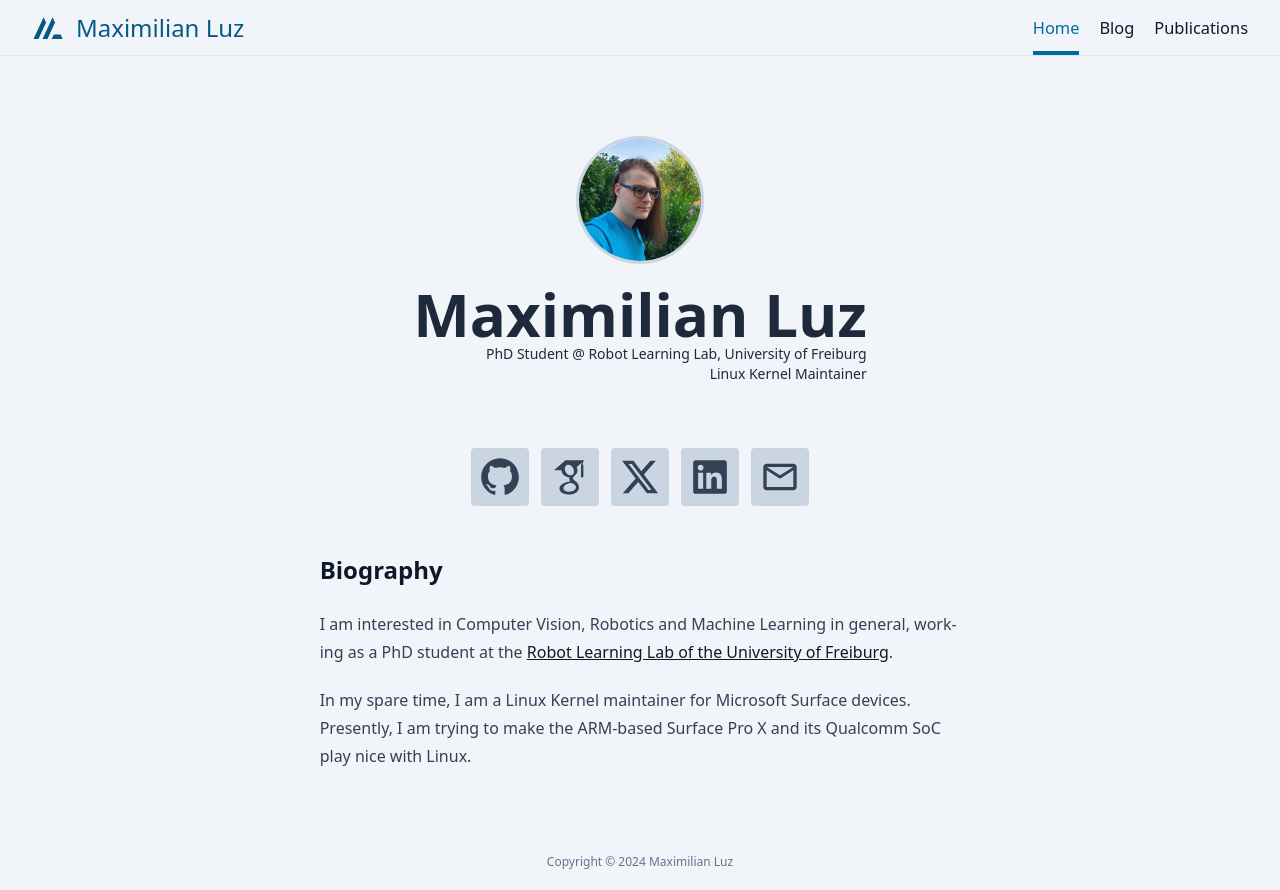
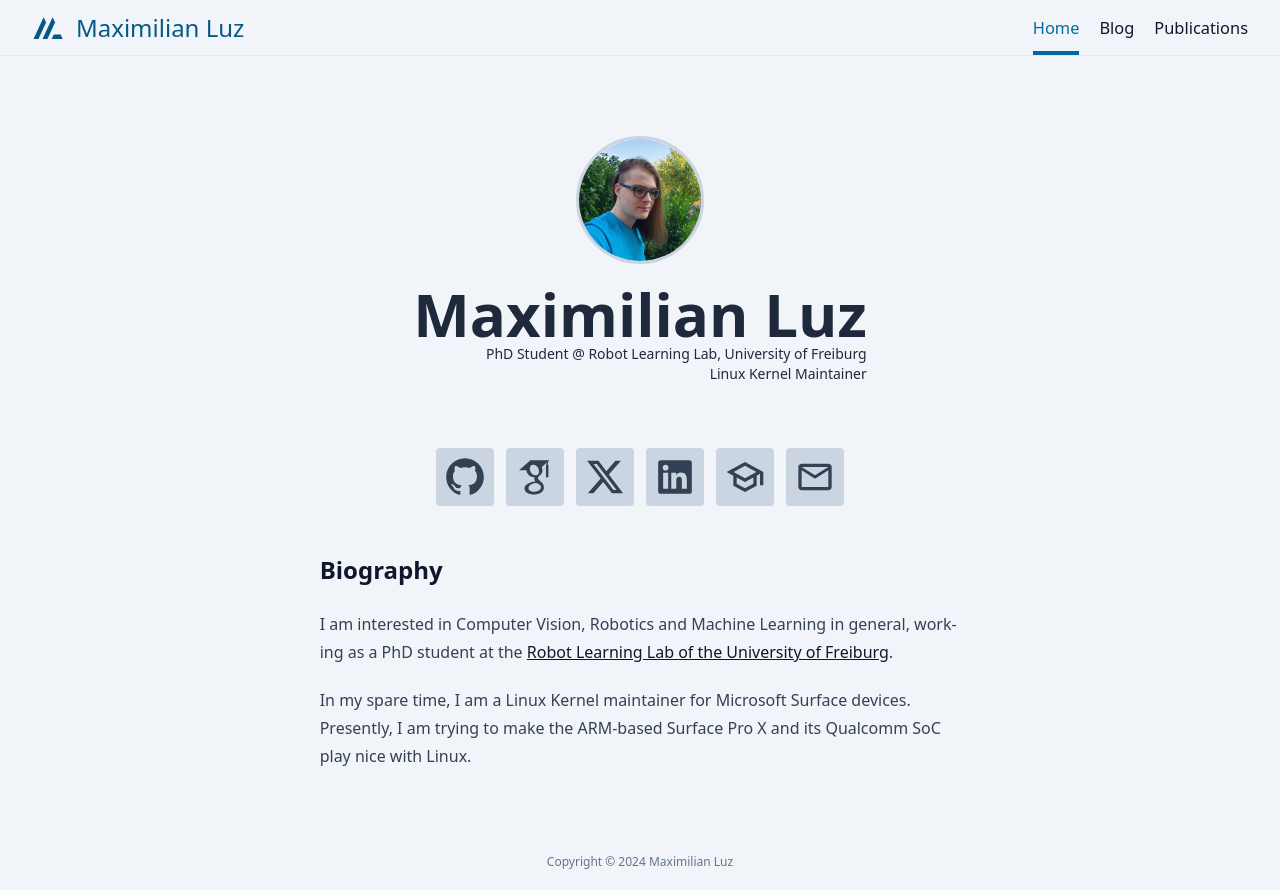
Before and after one commit to qzed/qzed.github.io, a Next.js app: page / in a window 1280 px wide. Built offline with nearby package versions, Linux system fonts and the light colour scheme.

Commit message:
data/links: Add lab website to social links

```diff
--- a/data/links/socials.tsx
+++ b/data/links/socials.tsx
@@ -23,6 +23,11 @@ const socials = [
         icon: icons.LinkedIn,
     },
     {
+        title: "Lab Website",
+        link: "https://rl.uni-freiburg.de/people/luz",
+        icon: icons.School,
+    },
+    {
         title: "E-Mail",
         link: "bWFpbHRvOk1heGltaWxpYW4lMjBMdXo8bUBteG5sdXouaW8",
         icon: icons.Email,
--- a/src/components/icons.tsx
+++ b/src/components/icons.tsx
@@ -120,6 +120,14 @@ export function GitLab(props: Properties) {
     )
 }
 
+export function School(props: Properties) {
+    return (
+        <svg viewBox="0 -960 960 960" fill="currentColor" className={props?.className}>
+            <path d="M480-120 200-272v-240L40-600l440-240 440 240v320h-80v-276l-80 44v240L480-120Zm0-332 274-148-274-148-274 148 274 148Zm0 241 200-108v-151L480-360 280-470v151l200 108Zm0-241Zm0 90Zm0 0Z" />
+        </svg>
+    )
+}
+
 
 export function Home(props: Properties) {
     return (
@@ -164,7 +172,7 @@ export function EditDocument(props: Properties) {
 export function Code(props: Properties) {
     return (
         <svg viewBox="0 -960 960 960" fill="currentColor" className={props?.className}>
-            <path d="m193-479 155 155q11 11 11 28t-11 28q-11 11-28 11t-28-11L108-452q-6-6-8.5-13T97-480q0-8 2.5-15t8.5-13l184-184q12-12 28.5-12t28.5 12q12 12 12 28.5T349-635L193-479Zm574-2L612-636q-11-11-11-28t11-28q11-11 28-11t28 11l184 184q6 6 8.5 13t2.5 15q0 8-2.5 15t-8.5 13L668-268q-12 12-28 11.5T612-269q-12-12-12-28.5t12-28.5l155-155Z"/>
+            <path d="m193-479 155 155q11 11 11 28t-11 28q-11 11-28 11t-28-11L108-452q-6-6-8.5-13T97-480q0-8 2.5-15t8.5-13l184-184q12-12 28.5-12t28.5 12q12 12 12 28.5T349-635L193-479Zm574-2L612-636q-11-11-11-28t11-28q11-11 28-11t28 11l184 184q6 6 8.5 13t2.5 15q0 8-2.5 15t-8.5 13L668-268q-12 12-28 11.5T612-269q-12-12-12-28.5t12-28.5l155-155Z" />
         </svg>
     )
 }
@@ -172,7 +180,7 @@ export function Code(props: Properties) {
 export function Terminal(props: Properties) {
     return (
         <svg viewBox="0 -960 960 960" fill="currentColor" className={props?.className}>
-            <path d="M160-160q-33 0-56.5-23.5T80-240v-480q0-33 23.5-56.5T160-800h640q33 0 56.5 23.5T880-720v480q0 33-23.5 56.5T800-160H160Zm0-80h640v-400H160v400Zm187-200-76-76q-12-12-11.5-28t12.5-28q12-11 28-11.5t28 11.5l104 104q12 12 12 28t-12 28L328-308q-11 11-27.5 11.5T272-308q-11-11-11-28t11-28l75-76Zm173 160q-17 0-28.5-11.5T480-320q0-17 11.5-28.5T520-360h160q17 0 28.5 11.5T720-320q0 17-11.5 28.5T680-280H520Z"/>
+            <path d="M160-160q-33 0-56.5-23.5T80-240v-480q0-33 23.5-56.5T160-800h640q33 0 56.5 23.5T880-720v480q0 33-23.5 56.5T800-160H160Zm0-80h640v-400H160v400Zm187-200-76-76q-12-12-11.5-28t12.5-28q12-11 28-11.5t28 11.5l104 104q12 12 12 28t-12 28L328-308q-11 11-27.5 11.5T272-308q-11-11-11-28t11-28l75-76Zm173 160q-17 0-28.5-11.5T480-320q0-17 11.5-28.5T520-360h160q17 0 28.5 11.5T720-320q0 17-11.5 28.5T680-280H520Z" />
         </svg>
     )
 }
@@ -180,7 +188,7 @@ export function Terminal(props: Properties) {
 export function Draft(props: Properties) {
     return (
         <svg viewBox="0 -960 960 960" fill="currentColor" className={props?.className}>
-            <path d="M240-80q-33 0-56.5-23.5T160-160v-640q0-33 23.5-56.5T240-880h320l240 240v480q0 33-23.5 56.5T720-80H240Zm280-520v-200H240v640h480v-440H520ZM240-800v200-200 640-640Z"/>
+            <path d="M240-80q-33 0-56.5-23.5T160-160v-640q0-33 23.5-56.5T240-880h320l240 240v480q0 33-23.5 56.5T720-80H240Zm280-520v-200H240v640h480v-440H520ZM240-800v200-200 640-640Z" />
         </svg>
     )
 }
@@ -188,7 +196,7 @@ export function Draft(props: Properties) {
 export function Description(props: Properties) {
     return (
         <svg viewBox="0 -960 960 960" fill="currentColor" className={props?.className}>
-            <path d="M320-240h320v-80H320v80Zm0-160h320v-80H320v80ZM240-80q-33 0-56.5-23.5T160-160v-640q0-33 23.5-56.5T240-880h320l240 240v480q0 33-23.5 56.5T720-80H240Zm280-520v-200H240v640h480v-440H520ZM240-800v200-200 640-640Z"/>
+            <path d="M320-240h320v-80H320v80Zm0-160h320v-80H320v80ZM240-80q-33 0-56.5-23.5T160-160v-640q0-33 23.5-56.5T240-880h320l240 240v480q0 33-23.5 56.5T720-80H240Zm280-520v-200H240v640h480v-440H520ZM240-800v200-200 640-640Z" />
         </svg>
     )
 }
@@ -196,7 +204,7 @@ export function Description(props: Properties) {
 export function Language(props: Properties) {
     return (
         <svg viewBox="0 -960 960 960" fill="currentColor" className={props?.className}>
-            <path d="M480-80q-82 0-155-31.5t-127.5-86Q143-252 111.5-325T80-480q0-83 31.5-155.5t86-127Q252-817 325-848.5T480-880q83 0 155.5 31.5t127 86q54.5 54.5 86 127T880-480q0 82-31.5 155t-86 127.5q-54.5 54.5-127 86T480-80Zm0-82q26-36 45-75t31-83H404q12 44 31 83t45 75Zm-104-16q-18-33-31.5-68.5T322-320H204q29 50 72.5 87t99.5 55Zm208 0q56-18 99.5-55t72.5-87H638q-9 38-22.5 73.5T584-178ZM170-400h136q-3-20-4.5-39.5T300-480q0-21 1.5-40.5T306-560H170q-5 20-7.5 39.5T160-480q0 21 2.5 40.5T170-400Zm216 0h188q3-20 4.5-39.5T580-480q0-21-1.5-40.5T574-560H386q-3 20-4.5 39.5T380-480q0 21 1.5 40.5T386-400Zm268 0h136q5-20 7.5-39.5T800-480q0-21-2.5-40.5T790-560H654q3 20 4.5 39.5T660-480q0 21-1.5 40.5T654-400Zm-16-240h118q-29-50-72.5-87T584-782q18 33 31.5 68.5T638-640Zm-234 0h152q-12-44-31-83t-45-75q-26 36-45 75t-31 83Zm-200 0h118q9-38 22.5-73.5T376-782q-56 18-99.5 55T204-640Z"/>
+            <path d="M480-80q-82 0-155-31.5t-127.5-86Q143-252 111.5-325T80-480q0-83 31.5-155.5t86-127Q252-817 325-848.5T480-880q83 0 155.5 31.5t127 86q54.5 54.5 86 127T880-480q0 82-31.5 155t-86 127.5q-54.5 54.5-127 86T480-80Zm0-82q26-36 45-75t31-83H404q12 44 31 83t45 75Zm-104-16q-18-33-31.5-68.5T322-320H204q29 50 72.5 87t99.5 55Zm208 0q56-18 99.5-55t72.5-87H638q-9 38-22.5 73.5T584-178ZM170-400h136q-3-20-4.5-39.5T300-480q0-21 1.5-40.5T306-560H170q-5 20-7.5 39.5T160-480q0 21 2.5 40.5T170-400Zm216 0h188q3-20 4.5-39.5T580-480q0-21-1.5-40.5T574-560H386q-3 20-4.5 39.5T380-480q0 21 1.5 40.5T386-400Zm268 0h136q5-20 7.5-39.5T800-480q0-21-2.5-40.5T790-560H654q3 20 4.5 39.5T660-480q0 21-1.5 40.5T654-400Zm-16-240h118q-29-50-72.5-87T584-782q18 33 31.5 68.5T638-640Zm-234 0h152q-12-44-31-83t-45-75q-26 36-45 75t-31 83Zm-200 0h118q9-38 22.5-73.5T376-782q-56 18-99.5 55T204-640Z" />
         </svg>
     )
 }
@@ -204,7 +212,7 @@ export function Language(props: Properties) {
 export function Public(props: Properties) {
     return (
         <svg viewBox="0 -960 960 960" fill="currentColor" className={props?.className}>
-            <path d="M480-80q-83 0-156-31.5T197-197q-54-54-85.5-127T80-480q0-83 31.5-156T197-763q54-54 127-85.5T480-880q83 0 156 31.5T763-763q54 54 85.5 127T880-480q0 83-31.5 156T763-197q-54 54-127 85.5T480-80Zm-40-82v-78q-33 0-56.5-23.5T360-320v-40L168-552q-3 18-5.5 36t-2.5 36q0 121 79.5 212T440-162Zm276-102q20-22 36-47.5t26.5-53q10.5-27.5 16-56.5t5.5-59q0-98-54.5-179T600-776v16q0 33-23.5 56.5T520-680h-80v80q0 17-11.5 28.5T400-560h-80v80h240q17 0 28.5 11.5T600-440v120h40q26 0 47 15.5t29 40.5Z"/>
+            <path d="M480-80q-83 0-156-31.5T197-197q-54-54-85.5-127T80-480q0-83 31.5-156T197-763q54-54 127-85.5T480-880q83 0 156 31.5T763-763q54 54 85.5 127T880-480q0 83-31.5 156T763-197q-54 54-127 85.5T480-80Zm-40-82v-78q-33 0-56.5-23.5T360-320v-40L168-552q-3 18-5.5 36t-2.5 36q0 121 79.5 212T440-162Zm276-102q20-22 36-47.5t26.5-53q10.5-27.5 16-56.5t5.5-59q0-98-54.5-179T600-776v16q0 33-23.5 56.5T520-680h-80v80q0 17-11.5 28.5T400-560h-80v80h240q17 0 28.5 11.5T600-440v120h40q26 0 47 15.5t29 40.5Z" />
         </svg>
     )
 }
@@ -213,7 +221,7 @@ export function Public(props: Properties) {
 export function Menu(props: Properties) {
     return (
         <svg viewBox="0 -960 960 960" fill="currentColor" className={props?.className}>
-            <path d="M160-240q-17 0-28.5-11.5T120-280q0-17 11.5-28.5T160-320h640q17 0 28.5 11.5T840-280q0 17-11.5 28.5T800-240H160Zm0-200q-17 0-28.5-11.5T120-480q0-17 11.5-28.5T160-520h640q17 0 28.5 11.5T840-480q0 17-11.5 28.5T800-440H160Zm0-200q-17 0-28.5-11.5T120-680q0-17 11.5-28.5T160-720h640q17 0 28.5 11.5T840-680q0 17-11.5 28.5T800-640H160Z"/>
+            <path d="M160-240q-17 0-28.5-11.5T120-280q0-17 11.5-28.5T160-320h640q17 0 28.5 11.5T840-280q0 17-11.5 28.5T800-240H160Zm0-200q-17 0-28.5-11.5T120-480q0-17 11.5-28.5T160-520h640q17 0 28.5 11.5T840-480q0 17-11.5 28.5T800-440H160Zm0-200q-17 0-28.5-11.5T120-680q0-17 11.5-28.5T160-720h640q17 0 28.5 11.5T840-680q0 17-11.5 28.5T800-640H160Z" />
         </svg>
     )
 }
@@ -221,7 +229,7 @@ export function Menu(props: Properties) {
 export function Close(props: Properties) {
     return (
         <svg viewBox="0 -960 960 960" fill="currentColor" className={props?.className}>
-            <path d="M480-424 284-228q-11 11-28 11t-28-11q-11-11-11-28t11-28l196-196-196-196q-11-11-11-28t11-28q11-11 28-11t28 11l196 196 196-196q11-11 28-11t28 11q11 11 11 28t-11 28L536-480l196 196q11 11 11 28t-11 28q-11 11-28 11t-28-11L480-424Z"/>
+            <path d="M480-424 284-228q-11 11-28 11t-28-11q-11-11-11-28t11-28l196-196-196-196q-11-11-11-28t11-28q11-11 28-11t28 11l196 196 196-196q11-11 28-11t28 11q11 11 11 28t-11 28L536-480l196 196q11 11 11 28t-11 28q-11 11-28 11t-28-11L480-424Z" />
         </svg>
     )
 }
@@ -235,6 +243,7 @@ const icons = {
     Email,
     Rss,
     GitLab,
+    School,
     Home,
     Person,
     LibraryBooks,
```
